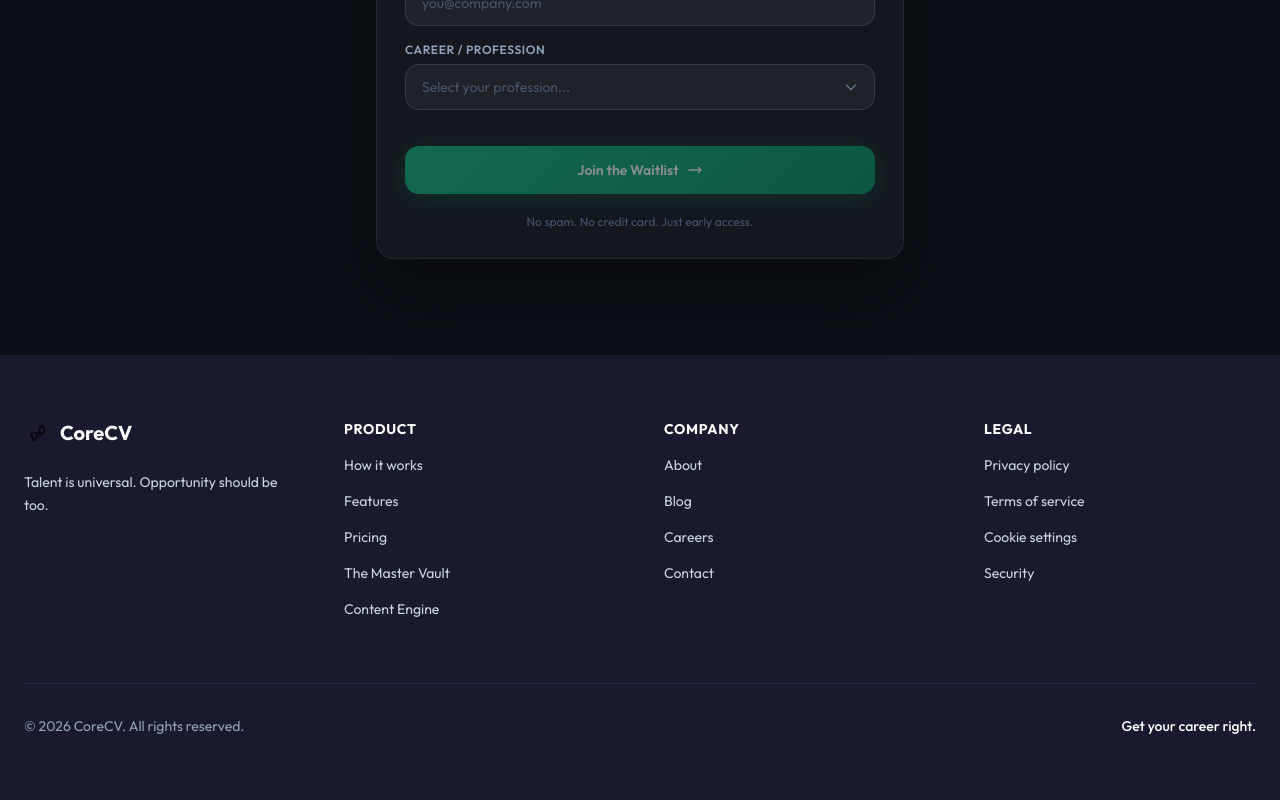
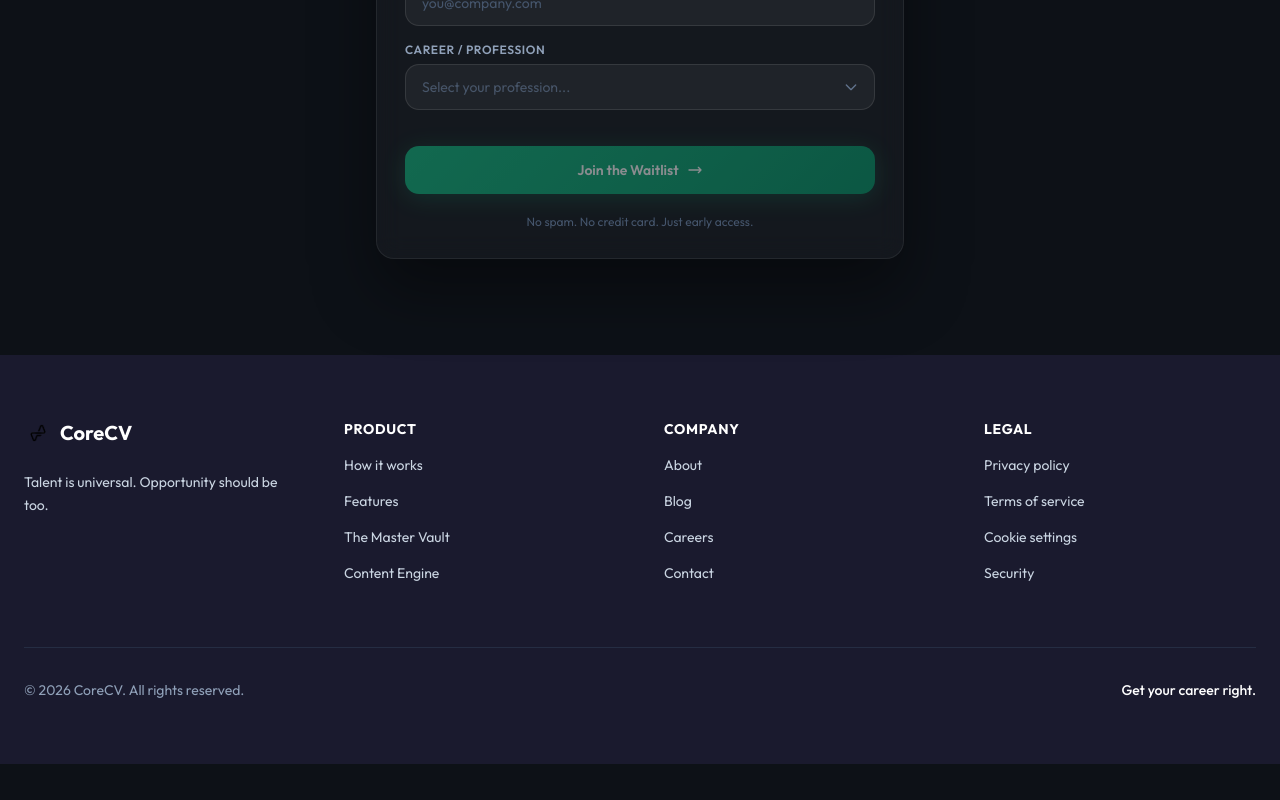
Before and after one commit to adesinaisaiah100/corecv-waitlist, a Next.js app: page / in a window 1280 px wide. Shown: the part 6001-6801 px from the top of the page. After the commit the page ends 6765 px from the top, so only its background shows below. Built offline with nearby package versions, Linux system fonts and the light colour scheme.

Commit message:
chore: remove pricing link from waitlist

```diff
--- a/components/footer.tsx
+++ b/components/footer.tsx
@@ -24,7 +24,6 @@
 						<div className="text-sm font-bold text-white uppercase tracking-wider">Product</div>
 						<Link href="/#how-it-works" className="text-sm hover:text-white transition-colors">How it works</Link>
 						<Link href="/#features" className="text-sm hover:text-white transition-colors">Features</Link>
-						<Link href="/#pricing" className="text-sm hover:text-white transition-colors">Pricing</Link>
 						<Link href="/#solution" className="text-sm hover:text-white transition-colors">The Master Vault</Link>
 						<Link href="/#features" className="text-sm hover:text-white transition-colors">Content Engine</Link>
 					</div>
```
